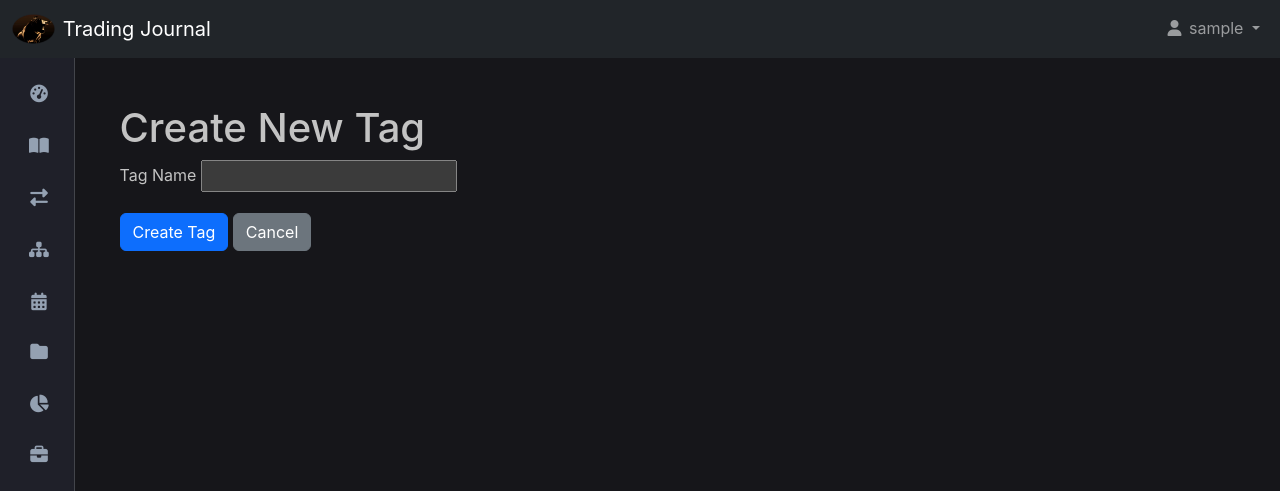
After one commit to smitty1021/Daily_Profile_Journal, a Flask app: page /tags/create in a window 1280 px wide. The commit adds this page. Shown: the top 491 px of the page. Run offline with Flask 3, Linux system fonts and the light colour scheme; the visitor is signed in with stand-in values (Sample User, id 1); parts of the project's set-up code (start-up, migrations or seed data) failed here and were passed over; some libraries are stand-ins or nearby versions.

Commit message:
modified tags

```diff
--- a/app/__init__.py
+++ b/app/__init__.py
@@ -235,6 +235,8 @@ def create_app(config_class=None):
         app.register_blueprint(trades_bp, url_prefix='/trades')  # Added prefix
         from .blueprints.settings_bp import settings_bp
         app.register_blueprint(settings_bp, url_prefix='/settings')  # Added prefix
+        from .blueprints.tags_bp import tags_bp
+        app.register_blueprint(tags_bp)
 
         # ADDED: Import and Register Journal Blueprint
         from .blueprints.journal_bp import journal_bp
@@ -292,4 +294,6 @@ def create_app(config_class=None):
                     app.logger.info(
                         f"Initial data setup: Could not commit initial data (this might be expected if tables are not yet fully created or app is initializing for CLI migration command): {e}")
 
+        app.register_blueprint(tags_bp)
+
     return app
--- /dev/null
+++ b/app/blueprints/tags_bp.py
@@ -0,0 +1,64 @@
+from flask import Blueprint, render_template, redirect, url_for, flash, request
+from flask_login import login_required, current_user
+from app import db
+from app.models import Tag
+from app.forms import TagForm
+
+tags_bp = Blueprint('tags_management', __name__, url_prefix='/tags', template_folder='../templates/tags')
+
+
+@tags_bp.route('/')
+@login_required
+def tags_list():
+    """Display a list of all user-created tags."""
+    user_tags = Tag.query.filter_by(user_id=current_user.id).order_by(Tag.name).all()
+    return render_template('tags_list.html', title='Manage Tags', tags=user_tags)
+
+
+@tags_bp.route('/create', methods=['GET', 'POST'])
+@login_required
+def create_tag():
+    """Create a new tag."""
+    form = TagForm()
+    if form.validate_on_submit():
+        existing_tag = Tag.query.filter_by(user_id=current_user.id, name=form.name.data).first()
+        if existing_tag:
+            flash('A tag with this name already exists.', 'warning')
+        else:
+            new_tag = Tag(name=form.name.data, user_id=current_user.id)
+            db.session.add(new_tag)
+            db.session.commit()
+            flash(f'Tag "{new_tag.name}" created successfully!', 'success')
+            return redirect(url_for('tags.tags_list'))
+    return render_template('create_tag.html', title='Create New Tag', form=form)
+
+
+@tags_bp.route('/<int:tag_id>/edit', methods=['GET', 'POST'])
+@login_required
+def edit_tag(tag_id):
+    """Edit an existing tag."""
+    tag = Tag.query.get_or_404(tag_id)
+    if tag.user_id != current_user.id:
+        abort(403)
+    form = TagForm(obj=tag)
+    if form.validate_on_submit():
+        tag.name = form.name.data
+        db.session.commit()
+        flash(f'Tag "{tag.name}" updated successfully!', 'success')
+        return redirect(url_for('tags.tags_list'))
+    return render_template('edit_tag.html', title='Edit Tag', form=form, tag=tag)
+
+
+@tags_bp.route('/<int:tag_id>/delete', methods=['POST'])
+@login_required
+def delete_tag(tag_id):
+    """Delete a tag."""
+    tag = Tag.query.get_or_404(tag_id)
+    if tag.user_id != current_user.id:
+        abort(403)
+
+    # Note: This will also remove the tag from any trades it's associated with.
+    db.session.delete(tag)
+    db.session.commit()
+    flash(f'Tag "{tag.name}" has been deleted.', 'success')
+    return redirect(url_for('tags.tags_list'))
--- a/app/forms.py
+++ b/app/forms.py
@@ -2,7 +2,7 @@ from flask_wtf import FlaskForm
 from flask_wtf.file import FileField, FileAllowed
 from wtforms import (StringField, PasswordField, BooleanField, SubmitField, MultipleFileField,
                      TextAreaField, FloatField, SelectField, IntegerField, DateField,
-                     TimeField, FormField, FieldList)
+                     TimeField, FormField, FieldList, SelectMultipleField)
 from wtforms.validators import DataRequired, Email, Length, EqualTo, Optional, NumberRange, InputRequired
 from app.models import UserRole  # Assuming UserRole is used elsewhere or for consistency
 
@@ -253,22 +253,6 @@ class TradeForm(FlaskForm):
     ]
     rating_choices = [('', '-- Rate 1-5 --')] + [(str(i), str(i)) for i in range(1, 6)]
 
-    # Using SIMPLE_TAG_CHOICES for single select as per recent request
-    SIMPLE_TAG_CHOICES = [
-        ('', 'Select Tag'),
-        ('P12-1A', 'P12 Scenario 1A'), ('P12-1B', 'P12 Scenario 1B'), ('HOD_Reversal', 'HOD Reversal'),
-        ('LOD_Bounce', 'LOD Bounce'), ('Snap_0930', '0930 Snap Model'),
-        ('TrendDay_Bull', 'Trend Day (Bull)'), ('TrendDay_Bear', 'Trend Day (Bear)'),
-        ('RangeBound', 'Range Bound'), ('HighVol', 'High Volatility'), ('LowVol', 'Low Volatility'),
-        ('FOMC_Day', 'FOMC Day'), ('CPI_Day', 'CPI Day'), ('NFP_Day', 'NFP Day'),
-        ('Other_News', 'Other News Impact'), ('FOMO_Entry', 'FOMO Entry'),
-        ('Good_Patience', 'Good Patience'), ('Revenge_Trade', 'Revenge Trade'),
-        ('OverConfidence', 'Over Confidence'), ('Lack_Confidence', 'Lack of Confidence'),
-        ('Rule_Break', 'Rule Broken'), ('Asia_Session', 'Asia Session Trade'),
-        ('London_Session', 'London Session Trade'), ('NY_AM_Session', 'NY AM Session Trade'),
-        ('NY_PM_Session', 'NY PM Session Trade')
-    ]
-
     instrument = SelectField('Instrument', choices=[('', 'Select Instrument')], validators=[DataRequired()])
     trade_date = DateField('Trade Date', validators=[DataRequired(message="Please select a trade date.")],
                            format='%Y-%m-%d', render_kw={"placeholder": "YYYY-MM-DD"})
@@ -311,7 +295,8 @@ class TradeForm(FlaskForm):
         ['jpg', 'png', 'jpeg', 'gif'], 'Images only!')])
     screenshot_link = StringField('Screenshot Links', validators=[Optional(), Length(max=255)],
                                   render_kw={"placeholder": "http://..."})
-    tags = SelectField('Tags', choices=SIMPLE_TAG_CHOICES, validators=[Optional()])
+    tags = SelectMultipleField('Tags', coerce=int, choices=[],
+                               render_kw={'class': 'form-select', 'multiple': 'multiple'})
     submit = SubmitField('Save Trade')
 
     def __init__(self, *args, **kwargs):
@@ -332,7 +317,13 @@ class TradeForm(FlaskForm):
                 ('MYM', 'MYM (Micro Dow)'),
                 ('Other', 'Other (Specify)')
             ]
-
+class TagForm(FlaskForm):
+    """Form for creating and editing tags."""
+    name = StringField('Tag Name', validators=[
+        DataRequired(),
+        Length(min=2, max=50, message="Tag name must be between 2 and 50 characters.")
+    ])
+    submit = SubmitField('Save Tag')
 
 # Form for filtering trades list
 class TradeFilterForm(FlaskForm):
@@ -343,8 +334,7 @@ class TradeFilterForm(FlaskForm):
                             validators=[Optional()])
     trading_model_id = SelectField('Trading Model', coerce=int, choices=[(0, 'All Models')],
                                    validators=[Optional()])  # Choices populated in route
-    tags = SelectField('Tag', choices=[('', 'All Tags')] + TradeForm.SIMPLE_TAG_CHOICES[1:],
-                       validators=[Optional()])  # For single tag filter
+    tags = SelectField('Tag', choices=[('', 'All Tags')], validators=[Optional()])
     submit = SubmitField('Filter Trades')
     clear = SubmitField('Clear Filters', render_kw={'formnovalidate': True, 'class': 'btn btn-outline-secondary'})
 
--- a/app/models.py
+++ b/app/models.py
@@ -348,6 +348,22 @@ class Instrument(db.Model):
             current_app.logger.error(f"Could not load instrument point values dictionary: {e}")
             return {}
 
+# Association table for the many-to-many relationship between Trades and Tags
+trade_tags = db.Table('trade_tags',
+    db.Column('trade_id', db.Integer, db.ForeignKey('trade.id'), primary_key=True),
+    db.Column('tag_id', db.Integer, db.ForeignKey('tag.id'), primary_key=True)
+)
+
+class Tag(db.Model):
+    __tablename__ = 'tag'
+    id = db.Column(db.Integer, primary_key=True)
+    name = db.Column(db.String(50), nullable=False, unique=True)
+    user_id = db.Column(db.Integer, db.ForeignKey('user.id', name='fk_tag_user'), nullable=False)
+    user = db.relationship('User', backref=db.backref('tags', lazy='dynamic'))
+
+    def __repr__(self):
+        return f'<Tag {self.name}>'
+
 
 # --- Trading Models ---
 class TradingModel(db.Model):
@@ -497,7 +513,8 @@ class Trade(db.Model):
     trade_management_notes = db.Column(db.Text, nullable=True)
     errors_notes = db.Column(db.Text, nullable=True)
     improvements_notes = db.Column(db.Text, nullable=True)
-    tags = db.Column(db.String(255), nullable=True)
+    tags = db.relationship('Tag', secondary=trade_tags, lazy='subquery',
+                           backref=db.backref('trades', lazy=True))
 
     # Relationships
     trading_model_id = db.Column(db.Integer, db.ForeignKey('trading_model.id', name='fk_trade_trading_model'),
--- a/app/templates/base.html
+++ b/app/templates/base.html
@@ -7,11 +7,14 @@
     <title>{% block title %}Trading Journal{% endblock %}</title>
     <link href="https://cdn.jsdelivr.net/npm/bootstrap@5.3.2/dist/css/bootstrap.min.css" rel="stylesheet">
     <link rel="stylesheet" href="https://cdnjs.cloudflare.com/ajax/libs/font-awesome/6.5.2/css/all.min.css">
+    <link href="https://cdn.jsdelivr.net/npm/tom-select@2.3.1/dist/css/tom-select.bootstrap5.css" rel="stylesheet">
 
     <link href="https://cdn.quilljs.com/1.3.7/quill.snow.css" rel="stylesheet">
     <script src="https://cdn.quilljs.com/1.3.7/quill.min.js"></script>
 
     <link rel="stylesheet" href="{{ url_for('static', filename='css/style.css') }}">
+
+
 
     <style>
         /* MODIFICATION: Repositioned the flash container to the bottom-right */
@@ -299,6 +302,8 @@
         </div>
     </div>
 
+    <script src="https://cdn.jsdelivr.net/npm/tom-select@2.3.1/dist/js/tom-select.complete.min.js"></script>
+
     <script src="https://cdn.jsdelivr.net/npm/bootstrap@5.3.2/dist/js/bootstrap.bundle.min.js"></script>
     <script src="{{ url_for('static', filename='js/script.js') }}"></script>
 
--- /dev/null
+++ b/app/templates/tags/create_tag.html
@@ -0,0 +1,15 @@
+{% extends "base.html" %}
+{% import "macros/_form_helpers.html" as forms %}
+{% block title %}{{ title }}{% endblock %}
+
+{% block content %}
+<div class="container mt-4">
+    <h1>{{ title }}</h1>
+    <form method="POST" action="{{ url_for('tags.create_tag') }}" novalidate>
+        {{ form.hidden_tag() }}
+        {{ forms.render_field(form.name) }}
+        <button type="submit" class="btn btn-primary">Create Tag</button>
+        <a href="{{ url_for('tags.tags_list') }}" class="btn btn-secondary">Cancel</a>
+    </form>
+</div>
+{% endblock %}
```
Also changed, not shown: app/blueprints/trades_bp.py (+34 -45 lines), app/templates/tags/edit_tag.html (added, +15 -0 lines), app/templates/tags/tags_list.html (added, +40 -0 lines), app/templates/trades/add_trade.html (+21 -0 lines), migrations/versions/042aaf3c4a67_add_many_to_many_relationship_for_trade_.py (added, +49 -0 lines).
